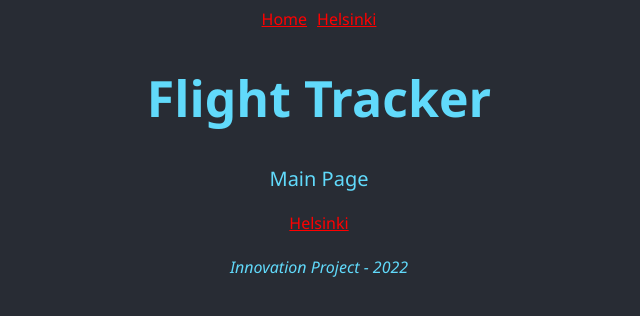
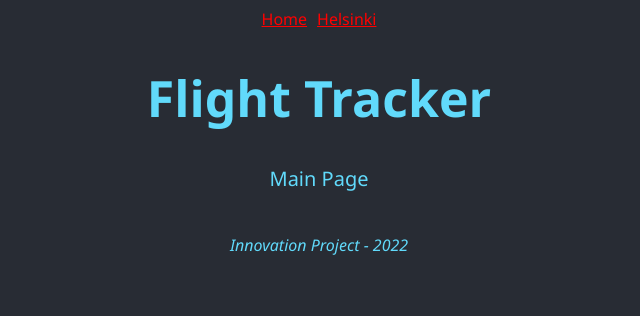
Before and after one commit to MarwanAl-Obaidi/Flight-Tracker, a React (Create React App) app: page / in a window 1280 px wide. Shown: the top 316 px of the page, without its empty margins (321-961 px from the left). Built offline with nearby package versions, Linux system fonts and the light colour scheme.

Commit message:
Minor bug fix

```diff
--- a/src/index.js
+++ b/src/index.js
@@ -13,7 +13,6 @@ const Home = () => (
   <div className='App'>
     <h1>Flight Tracker</h1>
     <p>Main Page</p>
-    <Link to="/hel">Helsinki</Link>
   </div>
 )
 
@@ -38,7 +37,6 @@ function Helsinki() {
     <div className="App">
       <h1>Helsinki / Arrivals</h1>
       <p>Powered by: <a href="https://flight-tracker-api.onrender.com/">flight-tracker-api</a></p>
-      <Link to="/">Back</Link>
       <div>
           {
           arrivals.map((plane, index) =>
```
